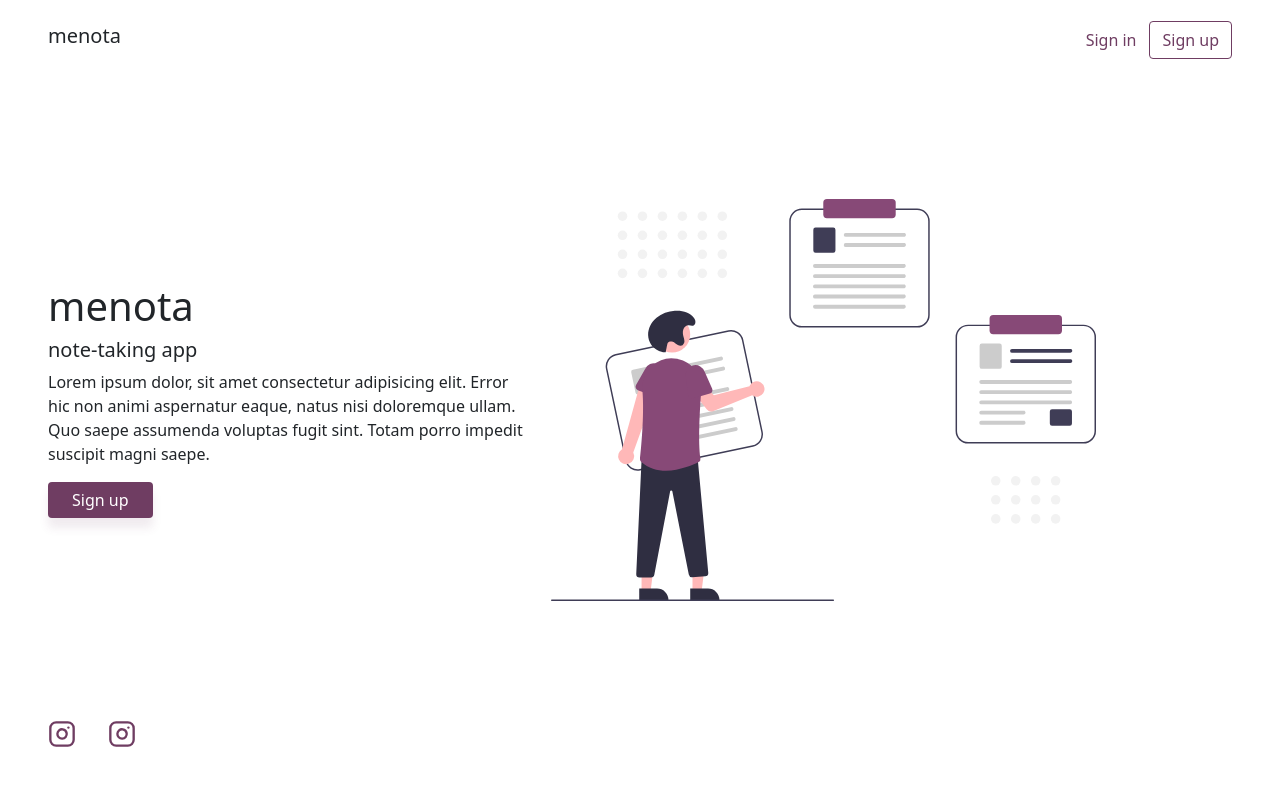
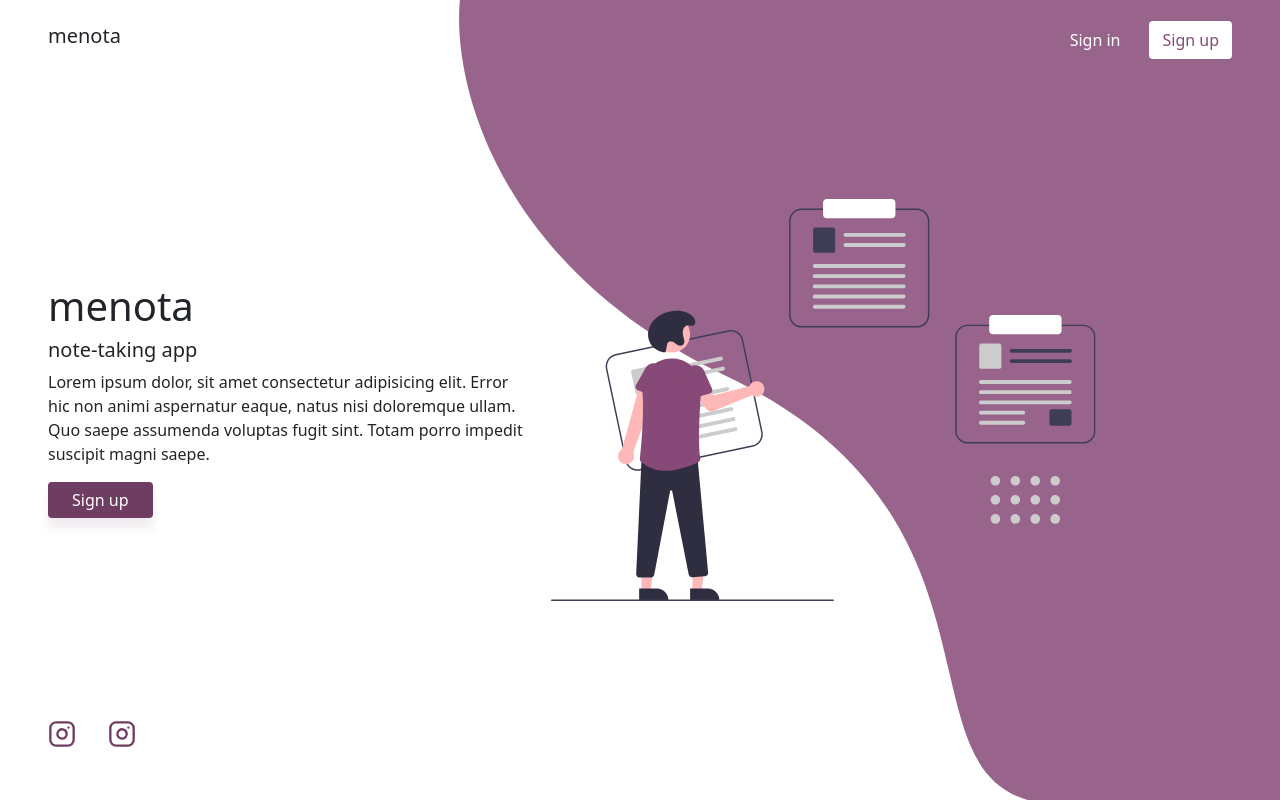
Before and after one commit to diogoodiego/menota-web, a React (Create React App) app: page / in a window 1280 px wide. Built offline with nearby package versions, Linux system fonts and the light colour scheme; no server answers.

Commit message:
added background svg in landing page

```diff
--- a/src/global.css
+++ b/src/global.css
@@ -87,6 +87,17 @@ body{
     color: var(--bg-lux-1) !important;
     box-shadow: 0px 10px 15px rgba(111, 61, 98, .2);
 }
+.btn-white{
+    background-color: #fff;
+    color: var(--bg-one-2) !important;
+    transition: all ease-in-out .3s;
+}
+.btn-white:hover{
+    background-color: #fff;
+    border-color: #fff;
+    color: var(--bg-one-3) !important;
+    box-shadow: 0px 5px 25px rgba(255, 255, 255, 0.2);
+}
 
 /* TEXT */
 .menota-text{
--- a/src/pages/landing/landing.css
+++ b/src/pages/landing/landing.css
@@ -25,3 +25,16 @@
 .landing-section .landing-icon{
     width: 80%;
 }
+.landing-section .wave{
+    margin: 0;
+    padding: 0;
+    position: absolute;
+    z-index: -1000 !important;
+    top: 0;
+    right: 0;
+    overflow: hidden;
+    height: 100vh;
+}
+.landing-section .wave img{
+    height: 100%;
+}
--- a/src/pages/landing/landing.js
+++ b/src/pages/landing/landing.js
@@ -1,16 +1,20 @@
 import {Link} from "react-router-dom";
 import "./landing.css";
 import LandingIcon from '../../svg/landing.svg';
+import Wave from '../../svg/background.svg';
 import { FiInstagram } from "react-icons/fi";
 
 function Landing(){
     return(
-        <div className="landing-section container-fluid h-100 px-5 py-0">
+        <div className="landing-section container-fluid h-100 px-5 py-0 m-0">
+            <div className="wave">
+                <img src={Wave} alt=""/>
+            </div>
             <div className="navbar d-flex row">
                 <div className="col"><h5>menota</h5></div>
                 <div className="col d-flex flex-row-reverse">
-                    <Link to="/signup" className="btn btn-outline-primary">Sign up</Link>
-                    <Link className="btn" to="/login">Sign in</Link>
+                    <Link to="/signup" className="btn btn-white ms-3">Sign up</Link>
+                    <Link className="btn text-white" to="/login">Sign in</Link>
                 </div>
             </div>
             <main>
```
Also changed, not shown: src/svg/background.svg (added), src/svg/landing.svg.
